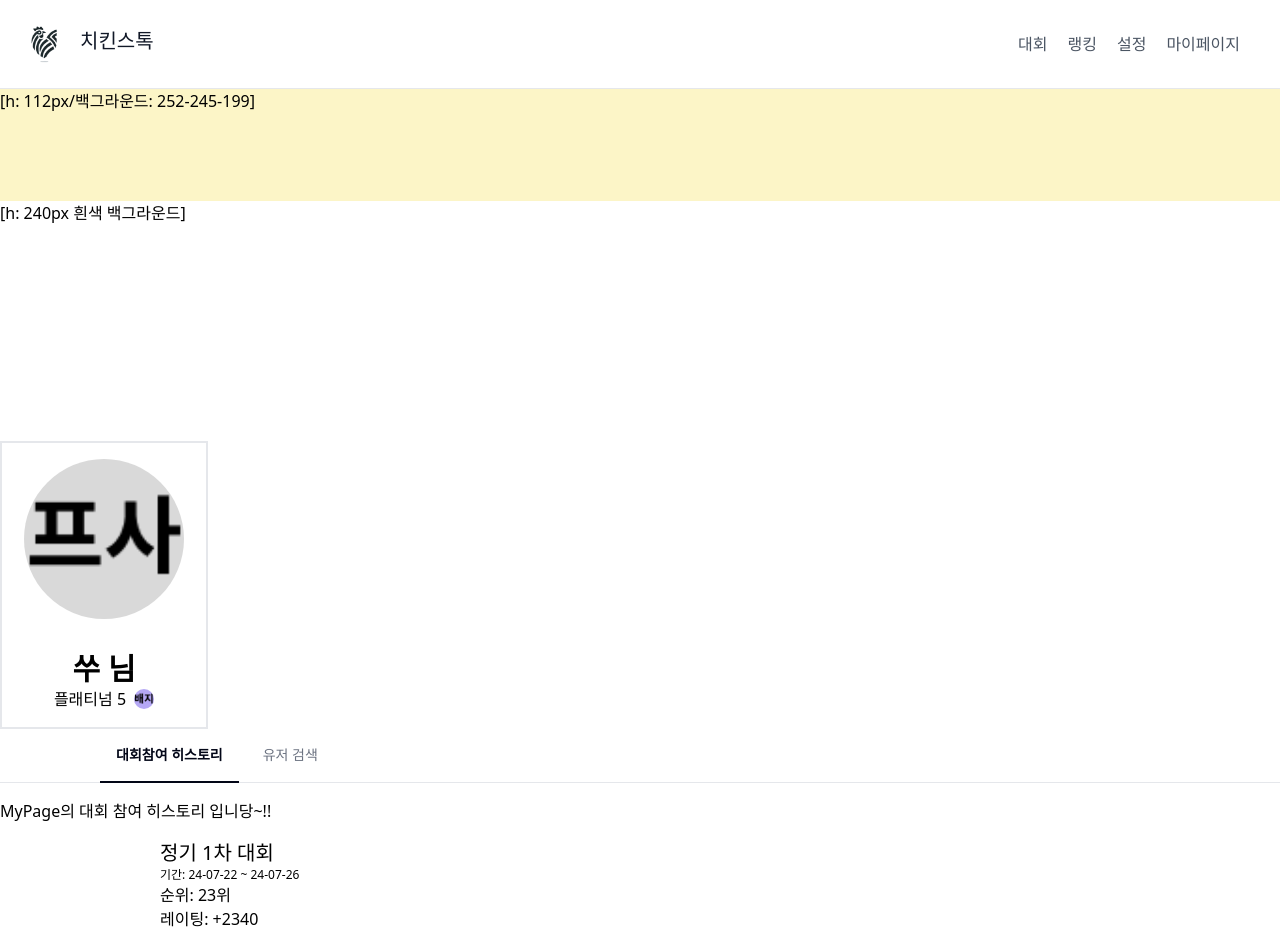
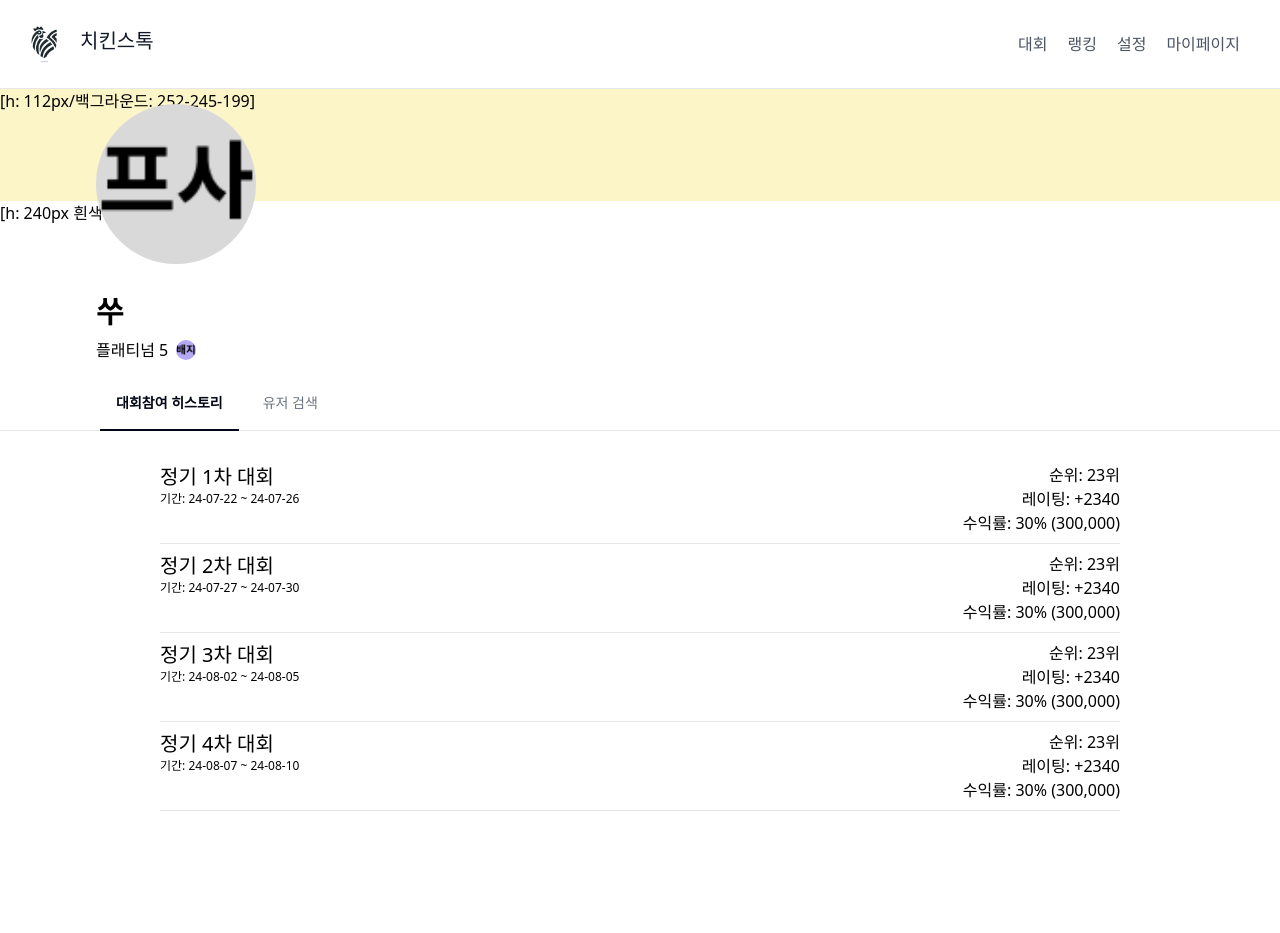
Before and after one commit to ChickenStock-2024/FrontEnd, a React (Vite) app: page /mypage in a window 1280 px wide. Shown: the top 933 px of the page. After the commit the page ends 835 px from the top, so only its background shows below. Built offline with nearby package versions, Linux system fonts and the light colour scheme.

Commit message:
Feat: MyPageUserSearchResult 컴포넌트 생성

```diff
--- /dev/null
+++ b/src/components/MyPage/MyPageHistory.jsx
@@ -0,0 +1,83 @@
+import React from "react";
+
+const tabsData = [
+  {
+    id: "history",
+    label: "대회참여 히스토리",
+  },
+  {
+    id: "userSearch",
+    label: "유저 검색",
+  },
+];
+const competition = [
+  {
+    title: "정기 1차 대회",
+    startAt: "24-07-22",
+    endAt: "24-07-26",
+  },
+  {
+    title: "정기 2차 대회",
+    startAt: "24-07-27",
+    endAt: "24-07-30",
+  },
+  {
+    title: "정기 3차 대회",
+    startAt: "24-08-02",
+    endAt: "24-08-05",
+  },
+  {
+    title: "정기 4차 대회",
+    startAt: "24-08-07",
+    endAt: "24-08-10",
+  },
+];
+const rating = {
+  rank: "23",
+  latestRating: "+2340",
+  earningRate: "30",
+  earnings: "300,000",
+};
+
+const MyPageHistory = ({ activeTabOption }) => {
+  return (
+    <>
+      {/* <h1>MyPage의 대회 참여 히스토리 입니당~!!</h1> */}
+      <div id="default-tab-content">
+        {tabsData.map((tab) => (
+          <div
+            key={tab.id}
+            className={`p-4 mx-36 ${activeTabOption === tab.id ? "block" : "hidden"}`}
+            id={tab.id}
+            role="tabpanel"
+            aria-labelledby={`${tab.id}-tab`}
+          >
+            {/* 하기에서 배열 반복 돌기 */}
+            {competition.map((competitionItem, index) => (
+              <div key={index}>
+                <div className=" flex flex-row justify-between mb-2 ">
+                  <div className="block">
+                    <div className="text-xl">{competitionItem.title}</div>
+                    <div className="text-xs">
+                      기간: {competitionItem.startAt} ~ {competitionItem.endAt}
+                    </div>
+                  </div>
+                  <div className="block text-right">
+                    <div>순위: {rating.rank}위</div>
+                    <div>레이팅: {rating.latestRating}</div>
+                    <div>
+                      수익률: {rating.earningRate}% ({rating.earnings})
+                    </div>
+                  </div>
+                </div>
+                <hr className="mb-2" />
+              </div>
+            ))}
+          </div>
+        ))}
+      </div>
+    </>
+  );
+};
+
+export default MyPageHistory;
--- a/src/components/MyPageProfile.jsx
+++ b/src/components/MyPage/MyPageProfile.jsx
@@ -6,18 +6,19 @@ const MyPageProfile = () => {
     teer: "플래티넘 5",
   };
   return (
-    <div className="flex flex-col justify-around items-center w-52 h-72 border-solid border-2">
+    // <div className="flex flex-col justify-around w-52 h-72 border-solid border-2">
+    <div className="flex flex-col justify-around w-52 h-72 ">
       <section>
         <img
-          className="rounded-full w-40 h-40"
+          className="rounded-full items-center w-40 h-40"
           src="src/assets/userProfileImage_쑤.png"
           alt="userProfileImage"
         />
       </section>
       {/* <section className="flex items-center"> */}
       <section>
-        <div className="text-3xl font-semibold text-center">
-          {userInfo["nickName"]} 님
+        <div className="text-3xl font-semibold text-left mb-2">
+          {userInfo["nickName"]}
         </div>
         <div className="flex items-center">
           <>{userInfo["teer"]}</>
--- /dev/null
+++ b/src/components/MyPage/MyPageUserSearch.jsx
@@ -0,0 +1,10 @@
+import React from "react";
+import MyPageUserSearchResult from "../components/MyPage/MyPageUserSearchResult";
+
+const MyPageUserSearch = () => {
+  return (
+    <>
+      <MyPageUserSearchResult />
+    </>
+  );
+};
--- a/src/components/MyPageUserSearch.jsx
+++ b/src/components/MyPage/MyPageUserSearchResult.jsx
@@ -1,6 +1,6 @@
 import React from "react";
 
-const MyPageUserSearch = () => {
+const MyPageUserSearchResult = () => {
   const userInfo = {
     nickName: "쑤",
     rank: "23",
@@ -10,7 +10,7 @@ const MyPageUserSearch = () => {
   };
   return (
     <>
-      <h1>MyPage의 유저 검색 입니당~!!</h1>;
+      <h1>MyPage의 유저 검색 입니당~!!</h1>
       <section className="flex justify-between px-40">
         <div className="flex-none text-l font-bold">{userInfo["rank"]}위</div>
         <div className="flex pr-80 items-center">
@@ -44,4 +44,4 @@ const MyPageUserSearch = () => {
   );
 };
 
-export default MyPageUserSearch;
+export default MyPageUserSearchResult;
--- a/src/components/MyPageHistory.jsx
+++ /dev/null
@@ -1,61 +0,0 @@
-import React from "react";
-
-const tabsData = [
-  {
-    id: "history",
-    label: "대회참여 히스토리",
-  },
-  {
-    id: "userSearch",
-    label: "유저 검색",
-  },
-];
-const competition = {
-  title: "정기 1차 대회",
-  start_at: "24-07-22",
-  end_at: "24-07-26",
-};
-const rating = {
-  rank: "23",
-  latestRating: "+2340",
-  earningRate: "30",
-  earnings: "300,000",
-};
-
-const MyPageHistory = ({ activeTabOption }) => {
-  return (
-    <>
-      <h1>MyPage의 대회 참여 히스토리 입니당~!!</h1>
-      <div id="default-tab-content">
-        {tabsData.map((tab) => (
-          <div
-            key={tab.id}
-            className={`p-4 mx-36 ${activeTabOption === tab.id ? "block" : "hidden"}`}
-            id={tab.id}
-            role="tabpanel"
-            aria-labelledby={`${tab.id}-tab`}
-          >
-            <p className=" flex flex-col justify-between">
-              <span className="block">
-                <div className="text-xl">{competition.title}</div>
-                <div className="text-xs">
-                  기간: {competition.start_at} ~ {competition.end_at}
-                </div>
-              </span>
-              <span className="block">
-                <div>순위: {rating.rank}위</div>
-                <div>레이팅: {rating.latestRating}</div>
-                <div>
-                  수익률: {rating.earningRate}% ({rating.earnings})
-                </div>
-              </span>
-              <hr />
-            </p>
-          </div>
-        ))}
-      </div>
-    </>
-  );
-};
-
-export default MyPageHistory;
--- a/src/pages/MyPage.jsx
+++ b/src/pages/MyPage.jsx
@@ -1,8 +1,8 @@
 import React from "react";
-import MypageTabs from "../components/MyPageTabs.jsx";
-import MyPageHistory from "../components/MyPageHistory.jsx";
-import MyPageUserSearch from "../components/MyPageUserSearch.jsx";
-import MyPageProfile from "../components/MyPageProfile.jsx";
+import MypageTabs from "../components/MyPage/MyPageTabs.jsx";
+import MyPageHistory from "../components/MyPage/MyPageHistory.jsx";
+import MyPageUserSearch from "../components/MyPage/MyPageUserSearchResult.jsx";
+import MyPageProfile from "../components/MyPage/MyPageProfile.jsx";
 import { useState } from "react";
 
 const MyPage = () => {
@@ -13,15 +13,16 @@ const MyPage = () => {
   return (
     <>
       <section>
-        <span className="z-0">
+        {/* <div className="relative bg-red-200"> */}
+        <div className="relative">
           <div className="bg-yellow3 h-28">
             [h: 112px/백그라운드: 252-245-199]
           </div>
-          <div className="h-60">[h: 240px 흰색 백그라운드]</div>
-        </span>
-        <span className="z-10">
-          <MyPageProfile />
-        </span>
+          <div className="h-44">[h: 240px 흰색 백그라운드]</div>
+          <div className="absolute top-0 left-24">
+            <MyPageProfile />
+          </div>
+        </div>
       </section>
       <section>
         <MypageTabs getActiveTabOption={getActiveTabOption} />
```
Also changed, not shown: src/components/MyPage/MyPageTabs.css (renamed from src/components/MyPageTabs.css), src/components/MyPage/MyPageTabs.jsx (renamed from src/components/MyPageTabs.jsx).
